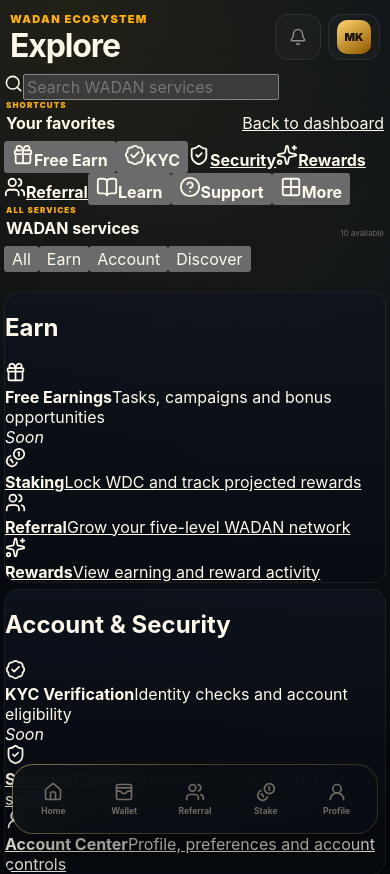
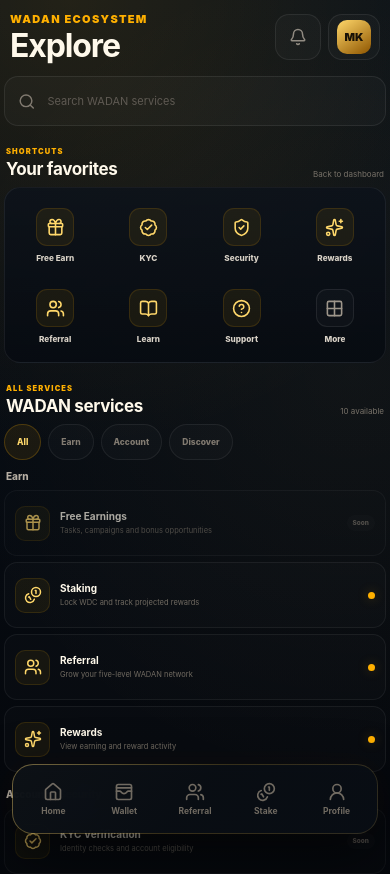
Before and after one commit to mkmalakzai/WadanApp, a Next.js app: page /explore in a window 390 px wide. Shown: the top 874 px of the page. Built offline with nearby package versions, Linux system fonts and the light colour scheme.

Commit message:
Style Binance-inspired WADAN services directory

```diff
--- a/app/explore/explore.module.css
+++ b/app/explore/explore.module.css
@@ -1,213 +1,275 @@
 .main{min-width:0;font-size:16px}
 
-.hero{
-  min-height:150px;
-  display:grid;
-  grid-template-columns:auto minmax(0,1fr) auto;
-  gap:16px;
-  align-items:center;
-  padding:18px;
-  border:1px solid rgba(255,176,0,.18);
-  border-radius:20px;
-  background:
-    radial-gradient(circle at 5% 0%,rgba(255,176,0,.12),transparent 18rem),
-    linear-gradient(145deg,#10161f,#090e15 72%);
-  box-shadow:0 22px 58px rgba(0,0,0,.25);
+.searchPanel{
+  margin-top:2px;
 }
 
-.heroIcon{
-  width:52px;height:52px;
-  display:grid;place-items:center;
+.searchBox{
+  min-height:54px;
+  display:flex;
+  align-items:center;
+  gap:10px;
+  padding:0 15px;
+  border:1px solid rgba(255,255,255,.075);
   border-radius:16px;
-  color:#ffd86b;
-  background:rgba(255,176,0,.07);
-  border:1px solid rgba(255,176,0,.15);
+  background:rgba(255,255,255,.022);
+  color:#817a70;
 }
 
-.heroCopy>span{
+.searchBox:focus-within{
+  border-color:rgba(255,176,0,.28);
+  box-shadow:0 0 0 3px rgba(255,176,0,.045);
+}
+
+.searchBox input{
+  width:100%;
+  border:0;
+  outline:0;
+  background:transparent;
+  color:#f4ede1;
+  font-size:12px;
+}
+
+.searchBox input::placeholder{color:#5f5a53}
+
+.shortcuts,
+.directory{
+  margin-top:24px;
+}
+
+.sectionHead{
+  display:flex;
+  align-items:flex-end;
+  justify-content:space-between;
+  gap:14px;
+  padding:0 2px 10px;
+}
+
+.sectionHead>div>span{
+  display:block;
   color:#ffb000;
   font-size:8px;
   font-weight:900;
-  letter-spacing:.14em;
+  letter-spacing:.15em;
 }
 
-.heroCopy h2{
-  margin:5px 0 0;
-  font-size:31px;
-  line-height:1;
-  letter-spacing:-.04em;
+.sectionHead>div>strong{
+  display:block;
+  margin-top:3px;
+  font-size:19px;
+  letter-spacing:-.02em;
 }
 
-.heroCopy p{
-  max-width:640px;
-  margin:8px 0 0;
-  color:#8b8479;
-  font-size:10px;
-  line-height:1.5;
+.sectionHead>a,
+.sectionHead>small{
+  color:#777168;
+  font-size:8.5px;
+  text-decoration:none;
 }
 
-.heroMeta{display:flex;gap:7px}
-.heroMeta>div{
-  min-width:68px;
-  min-height:60px;
+.shortcutGrid{
+  display:grid;
+  grid-template-columns:repeat(8,1fr);
+  gap:7px;
+  padding:15px 10px;
+  border:1px solid rgba(255,255,255,.065);
+  border-radius:18px;
+  background:linear-gradient(180deg,rgba(12,18,27,.80),rgba(7,11,17,.90));
+}
+
+.shortcut{
+  min-height:86px;
   display:flex;
   flex-direction:column;
   align-items:center;
   justify-content:center;
-  border:1px solid rgba(255,255,255,.06);
+  gap:8px;
+  padding:6px 3px;
+  border:0;
   border-radius:13px;
-  background:rgba(255,255,255,.018);
+  background:transparent;
+  color:#d9d2c7;
+  text-decoration:none;
+  font:inherit;
+  cursor:pointer;
+  transition:background .16s ease,transform .16s ease,color .16s ease;
 }
-.heroMeta strong{font-size:17px}
-.heroMeta span{margin-top:2px;color:#706a61;font-size:7.5px}
 
-.quickStrip{
+.shortcut:hover{
+  background:rgba(255,176,0,.045);
+  color:#fff0c5;
+  transform:translateY(-2px);
+}
+
+.shortcutIcon{
+  width:42px;
+  height:42px;
+  display:grid;
+  place-items:center;
+  border-radius:13px;
+  color:#ffd86b;
+  background:rgba(255,176,0,.07);
+  border:1px solid rgba(255,176,0,.13);
+}
+
+.moreIcon{
+  color:#9e968b;
+  background:rgba(255,255,255,.025);
+  border-color:rgba(255,255,255,.08);
+}
+
+.shortcut>strong{
+  max-width:100%;
+  overflow:hidden;
+  text-overflow:ellipsis;
+  white-space:nowrap;
+  font-size:9px;
+  font-weight:760;
+}
+
+.tabs{
   display:flex;
   gap:7px;
-  margin-top:10px;
   overflow-x:auto;
+  padding-bottom:10px;
   scrollbar-width:none;
 }
-.quickStrip::-webkit-scrollbar{display:none}
-.quickStrip a{
+
+.tabs::-webkit-scrollbar{display:none}
+
+.tabs button{
   min-height:38px;
-  padding:0 12px;
-  display:inline-flex;
-  align-items:center;
-  gap:7px;
+  padding:0 14px;
   flex:0 0 auto;
   border:1px solid rgba(255,255,255,.065);
   border-radius:999px;
   background:rgba(255,255,255,.018);
-  color:#90897f;
-  text-decoration:none;
-  font-size:8.5px;
+  color:#827b71;
+  font-size:9px;
   font-weight:800;
+  cursor:pointer;
 }
 
-.featured{margin-top:24px}
-.sectionHead{
-  display:flex;
-  align-items:flex-end;
-  justify-content:space-between;
-  gap:12px;
-  padding:0 2px 8px;
-}
-.sectionHead span{display:block;color:#ffb000;font-size:8px;font-weight:900;letter-spacing:.14em}
-.sectionHead strong{display:block;margin-top:3px;font-size:18px}
-.sectionHead small{color:#706a61;font-size:8px}
-
-.featuredGrid{
-  display:grid;
-  grid-template-columns:1fr 1fr;
-  gap:7px;
-}
-.featuredGrid article{
-  min-height:100px;
-  display:grid;
-  grid-template-columns:auto 1fr auto;
-  gap:10px;
-  align-items:center;
-  padding:12px;
-  border:1px solid rgba(255,176,0,.11);
-  border-radius:16px;
-  background:
-    radial-gradient(circle at 100% 0,rgba(255,176,0,.06),transparent 46%),
-    rgba(255,255,255,.015);
-}
-.featureIcon{
-  width:39px;height:39px;
-  display:grid;place-items:center;
-  border-radius:12px;
+.tabs button.activeTab{
+  border-color:rgba(255,176,0,.22);
+  background:rgba(255,176,0,.08);
   color:#ffd86b;
-  background:rgba(255,176,0,.06);
-  border:1px solid rgba(255,176,0,.13);
-}
-.featuredGrid small{display:block;color:#756f65;font-size:7px;font-weight:900;letter-spacing:.12em}
-.featuredGrid strong{display:block;margin-top:3px;font-size:12px}
-.featuredGrid p{margin:4px 0 0;color:#777168;font-size:8px;line-height:1.4}
-.featuredGrid em{
-  padding:4px 6px;
-  border-radius:999px;
-  background:rgba(255,176,0,.05);
-  color:#bd9039;
-  font-size:6.8px;
-  font-style:normal;
-  font-weight:850;
 }
 
 .groups{
   display:grid;
-  grid-template-columns:repeat(3,1fr);
-  gap:7px;
-  margin-top:24px;
+  gap:18px;
 }
+
 .group{
   scroll-margin-top:80px;
-  overflow:hidden;
-  border:1px solid rgba(255,255,255,.065);
-  border-radius:17px;
-  background:linear-gradient(180deg,rgba(14,20,30,.76),rgba(8,12,19,.88));
-}
-.group>header{
-  min-height:56px;
-  padding:10px 11px;
-  display:flex;
-  align-items:center;
-  justify-content:space-between;
-  gap:10px;
-  border-bottom:1px solid rgba(255,255,255,.05);
-}
-.group header span{display:block;color:#ffb000;font-size:7px;font-weight:900;letter-spacing:.13em}
-.group header strong{display:block;margin-top:3px;font-size:13px}
-.group header small{
-  width:24px;height:24px;
-  display:grid;place-items:center;
-  border-radius:8px;
-  background:rgba(255,176,0,.05);
-  color:#b58a36;
-  font-size:7.5px;
 }
 
-.rows{padding:4px}
-.row{
-  min-height:66px;
+.group h2{
+  margin:0 0 8px 2px;
+  color:#b6aea3;
+  font-size:11px;
+  font-weight:800;
+}
+
+.serviceGrid{
   display:grid;
-  grid-template-columns:auto minmax(0,1fr) auto auto;
-  gap:8px;
+  grid-template-columns:repeat(2,minmax(0,1fr));
+  gap:7px;
+}
+
+.service{
+  min-height:76px;
+  display:grid;
+  grid-template-columns:auto minmax(0,1fr) auto;
+  gap:10px;
   align-items:center;
-  padding:8px;
+  padding:11px 12px;
+  border:1px solid rgba(255,255,255,.06);
+  border-radius:15px;
+  background:rgba(255,255,255,.016);
   color:inherit;
   text-decoration:none;
+  transition:border-color .16s ease,background .16s ease,transform .16s ease;
+}
+
+a.service:hover{
+  transform:translateY(-2px);
+  border-color:rgba(255,176,0,.16);
+  background:rgba(255,176,0,.025);
+}
+
+.serviceDisabled{
+  opacity:.66;
+}
+
+.serviceIcon{
+  width:39px;
+  height:39px;
+  display:grid;
+  place-items:center;
   border-radius:12px;
+  color:#ffd86b;
+  background:rgba(255,176,0,.06);
+  border:1px solid rgba(255,176,0,.12);
 }
-.row+.row{border-top:1px solid rgba(255,255,255,.035)}
-a.row:hover{background:rgba(255,176,0,.03)}
 
-.rowIcon{
-  width:34px;height:34px;
-  display:grid;place-items:center;
-  border-radius:10px;
-  color:#ffd86b;
-  background:rgba(255,176,0,.05);
+.serviceCopy{min-width:0}
+
+.serviceCopy strong,
+.serviceCopy span{
+  display:block;
 }
-.row>div{min-width:0}
-.row strong{display:block;font-size:10px}
-.row small{display:block;margin-top:3px;color:#716b62;font-size:7.5px;line-height:1.35}
-.row em{
+
+.serviceCopy strong{
+  font-size:10.5px;
+}
+
+.serviceCopy span{
+  margin-top:4px;
+  color:#706a61;
+  font-size:8px;
+  line-height:1.4;
+}
+
+.service em{
   padding:4px 6px;
   border-radius:999px;
-  background:rgba(255,255,255,.022);
-  color:#6e685f;
-  font-size:6.5px;
+  background:rgba(255,255,255,.025);
+  color:#777168;
+  font-size:6.8px;
   font-style:normal;
   font-weight:800;
+  white-space:nowrap;
 }
-.row>svg{color:#514d47}
 
-.future{
+.openDot{
+  width:7px;
+  height:7px;
+  border-radius:50%;
+  background:#ffb000;
+  box-shadow:0 0 12px rgba(255,176,0,.28);
+}
+
+.empty{
+  min-height:180px;
+  display:flex;
+  flex-direction:column;
+  align-items:center;
+  justify-content:center;
+  text-align:center;
+  border:1px solid rgba(255,255,255,.06);
+  border-radius:16px;
+  color:#ffd86b;
+  background:rgba(255,255,255,.014);
+}
+
+.empty strong{margin-top:10px;font-size:12px;color:#d9d2c7}
+.empty span{margin-top:5px;color:#706a61;font-size:8.5px}
+
+.footerNote{
   min-height:68px;
-  margin:16px 0 4px;
+  margin:18px 0 4px;
   display:flex;
   align-items:center;
   gap:10px;
@@ -216,80 +278,138 @@
   border-bottom:1px solid rgba(255,255,255,.05);
   color:#ffd86b;
 }
-.future strong,.future span{display:block}
-.future strong{font-size:10.5px;color:#cbc4b9}
-.future span{margin-top:3px;color:#69635b;font-size:8px}
+
+.footerNote strong,
+.footerNote span{
+  display:block;
+}
+
+.footerNote strong{
+  color:#cfc7bb;
+  font-size:10.5px;
+}
+
+.footerNote span{
+  margin-top:3px;
+  color:#69635b;
+  font-size:8px;
+}
 
 @media(max-width:1050px){
-  .groups{grid-template-columns:1fr 1fr}
-  .group:last-child{grid-column:1/-1}
+  .shortcutGrid{grid-template-columns:repeat(4,1fr)}
 }
 
 @media(max-width:760px){
   .main{font-size:16px}
 
-  .hero{
-    min-height:0;
-    grid-template-columns:44px minmax(0,1fr);
-    gap:10px;
-    padding:12px;
-    border-radius:17px;
-  }
-  .heroIcon{width:44px;height:44px;border-radius:13px}
-  .heroCopy>span{font-size:7px}
-  .heroCopy h2{font-size:21px}
-  .heroCopy p{margin-top:6px;font-size:8.4px;line-height:1.42}
-  .heroMeta{
-    grid-column:1/-1;
-    display:grid;
-    grid-template-columns:1fr 1fr;
-  }
-  .heroMeta>div{min-height:46px}
-  .heroMeta strong{font-size:14px}
-
-  .quickStrip{
-    margin-right:-14px;
-    padding-right:14px;
-  }
-  .quickStrip a{min-height:36px;font-size:8px}
-
-  .featured{margin-top:20px}
-  .sectionHead strong{font-size:16px}
-  .featuredGrid{grid-template-columns:1fr;gap:6px}
-  .featuredGrid article{
-    min-height:86px;
-    padding:10px;
-    grid-template-columns:36px 1fr auto;
+  .searchBox{
+    min-height:50px;
+    padding:0 13px;
     border-radius:14px;
   }
-  .featureIcon{width:36px;height:36px}
-  .featuredGrid strong{font-size:11px}
-  .featuredGrid p{font-size:7.5px}
-  .featuredGrid em{font-size:6.5px}
+
+  .searchBox input{
+    font-size:11px;
+  }
+
+  .shortcuts,
+  .directory{
+    margin-top:21px;
+  }
+
+  .sectionHead{
+    padding-bottom:8px;
+  }
+
+  .sectionHead>div>span{font-size:7.5px}
+  .sectionHead>div>strong{font-size:17px}
+  .sectionHead>a,.sectionHead>small{font-size:8px}
+
+  .shortcutGrid{
+    grid-template-columns:repeat(4,1fr);
+    gap:3px;
+    row-gap:10px;
+    padding:12px 5px 10px;
+    border-radius:16px;
+  }
+
+  .shortcut{
+    min-height:71px;
+    gap:7px;
+    padding:4px 2px;
+  }
+
+  .shortcutIcon{
+    width:38px;
+    height:38px;
+    border-radius:11px;
+  }
+
+  .shortcutIcon svg{
+    width:19px;
+    height:19px;
+  }
+
+  .shortcut>strong{
+    font-size:8.2px;
+  }
+
+  .tabs{
+    margin-right:-12px;
+    padding-right:12px;
+  }
+
+  .tabs button{
+    min-height:36px;
+    padding:0 12px;
+    font-size:8.5px;
+  }
 
   .groups{
+    gap:16px;
+  }
+
+  .group h2{
+    font-size:10px;
+  }
+
+  .serviceGrid{
     grid-template-columns:1fr;
     gap:6px;
-    margin-top:20px;
   }
-  .group:last-child{grid-column:auto}
-  .group{border-radius:15px}
-  .group>header{min-height:52px;padding:9px 10px}
-  .group header strong{font-size:12px}
 
-  .row{
-    min-height:60px;
-    grid-template-columns:32px minmax(0,1fr) auto auto;
-    padding:7px;
+  .service{
+    min-height:66px;
+    padding:9px 10px;
+    border-radius:13px;
   }
-  .rowIcon{width:32px;height:32px}
-  .row strong{font-size:9.5px}
-  .row small{font-size:7.2px}
-  .row em{font-size:6.2px}
 
-  .future{margin-top:13px}
+  .serviceIcon{
+    width:35px;
+    height:35px;
+    border-radius:10px;
+  }
+
+  .serviceIcon svg{
+    width:18px;
+    height:18px;
+  }
+
+  .serviceCopy strong{
+    font-size:10px;
+  }
+
+  .serviceCopy span{
+    font-size:7.5px;
+  }
+
+  .service em{
+    font-size:6.5px;
+  }
 }
 
 @media(max-width:430px){
-  .row em{display:none}
+  .shortcutGrid{
+    grid-template-columns:repeat(4,1fr);
+  }
 }
```
